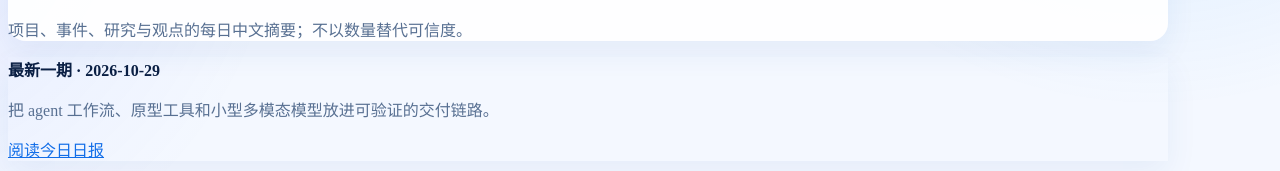
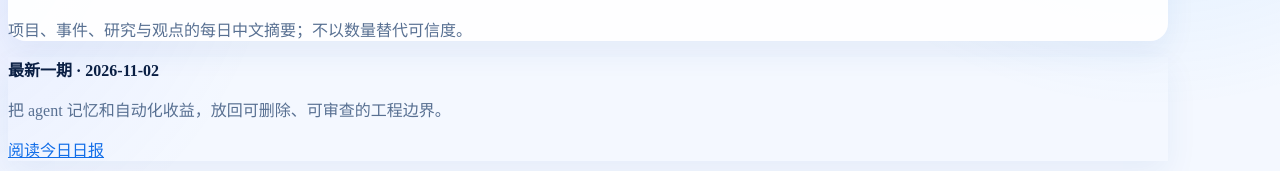
Before and after one commit to luoluozi996/ai-radar, a plain HTML site: page index.html in a window 1280 px wide. Shown: the part 290-461 px from the top of the page. Drawn offline with Linux system fonts and the light colour scheme.

Commit message:
Daily AI Content Radar 2026-11-02

```diff
--- a/index.html
+++ b/index.html
@@ -1 +1 @@
-<!doctype html><html lang="zh-CN"><head><meta charset="utf-8"><meta name="viewport" content="width=device-width,initial-scale=1"><title>AI Content Radar</title><link rel="stylesheet" href="assets/radar-v3-blue.css"></head><body><main class="shell"><a class="site-brand" href="index.html"><img src="assets/brand/ll-radar-wave-logo-v3-bright-blue-128.png" alt="AI Content Radar logo"><span><strong>AI Content Radar</strong><small>@luoluozi</small></span></a><nav class="nav"><a class="active" href="index.html">项目主页</a><a href="methodology.html">方法论</a><a href="projects/2026-10-29.html">项目与工具</a><a href="news/2026-10-29.html">关键事件</a><a href="models/2026-10-29.html">模型与研究</a><a href="voices/2026-10-29.html">观点讨论</a><a href="archive/index.html">历史归档</a></nav><section class="hero compact"><div class="hero-copy"><p class="eyebrow">AI CONTENT RADAR</p><h1>面向可验证信号的 AI 内容雷达</h1><p class="lead">项目、事件、研究与观点的每日中文摘要；不以数量替代可信度。</p></div></section><section class="section"><article class="item"><b>最新一期 · 2026-10-29</b><p>把 agent 工作流、原型工具和小型多模态模型放进可验证的交付链路。</p><a href="daily/2026-10-29.html">阅读今日日报</a></article></section><p class="footer">只收录可追溯来源。X 候选缓存仅在本地保留，不进入公开页面或仓库。</p></main></body></html>
+<!doctype html><html lang="zh-CN"><head><meta charset="utf-8"><meta name="viewport" content="width=device-width,initial-scale=1"><title>AI Content Radar</title><link rel="stylesheet" href="assets/radar-v3-blue.css"></head><body><main class="shell"><a class="site-brand" href="index.html"><img src="assets/brand/ll-radar-wave-logo-v3-bright-blue-128.png" alt="AI Content Radar logo"><span><strong>AI Content Radar</strong><small>@luoluozi</small></span></a><nav class="nav"><a class="active" href="index.html">项目主页</a><a href="methodology.html">方法论</a><a href="projects/2026-11-02.html">项目与工具</a><a href="news/2026-11-02.html">关键事件</a><a href="models/2026-11-02.html">模型与研究</a><a href="voices/2026-11-02.html">观点讨论</a><a href="archive/index.html">历史归档</a></nav><section class="hero compact"><div class="hero-copy"><p class="eyebrow">AI CONTENT RADAR</p><h1>面向可验证信号的 AI 内容雷达</h1><p class="lead">项目、事件、研究与观点的每日中文摘要；不以数量替代可信度。</p></div></section><section class="section"><article class="item"><b>最新一期 · 2026-11-02</b><p>把 agent 记忆和自动化收益，放回可删除、可审查的工程边界。</p><a href="daily/2026-11-02.html">阅读今日日报</a></article></section><p class="footer">只收录可追溯来源。X 候选缓存仅在本地保留，不进入公开页面或仓库。</p></main></body></html>
```
